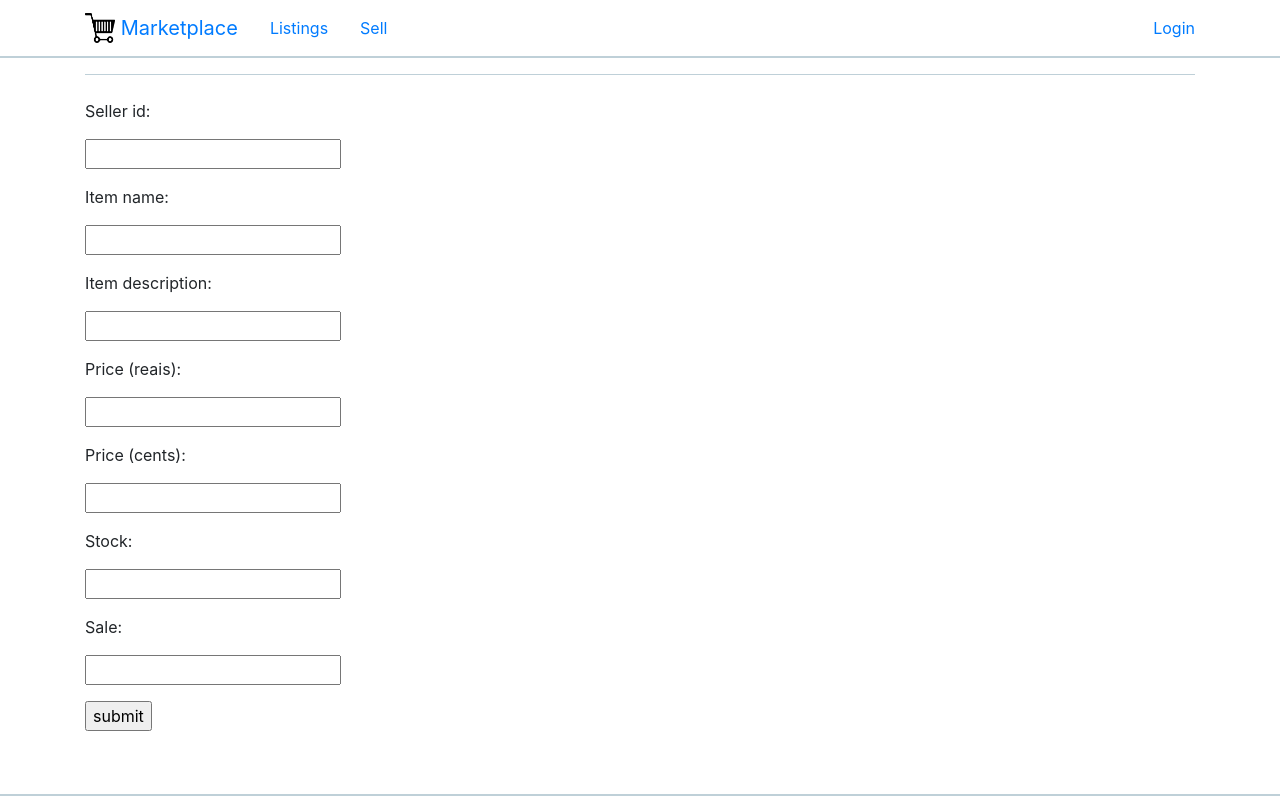
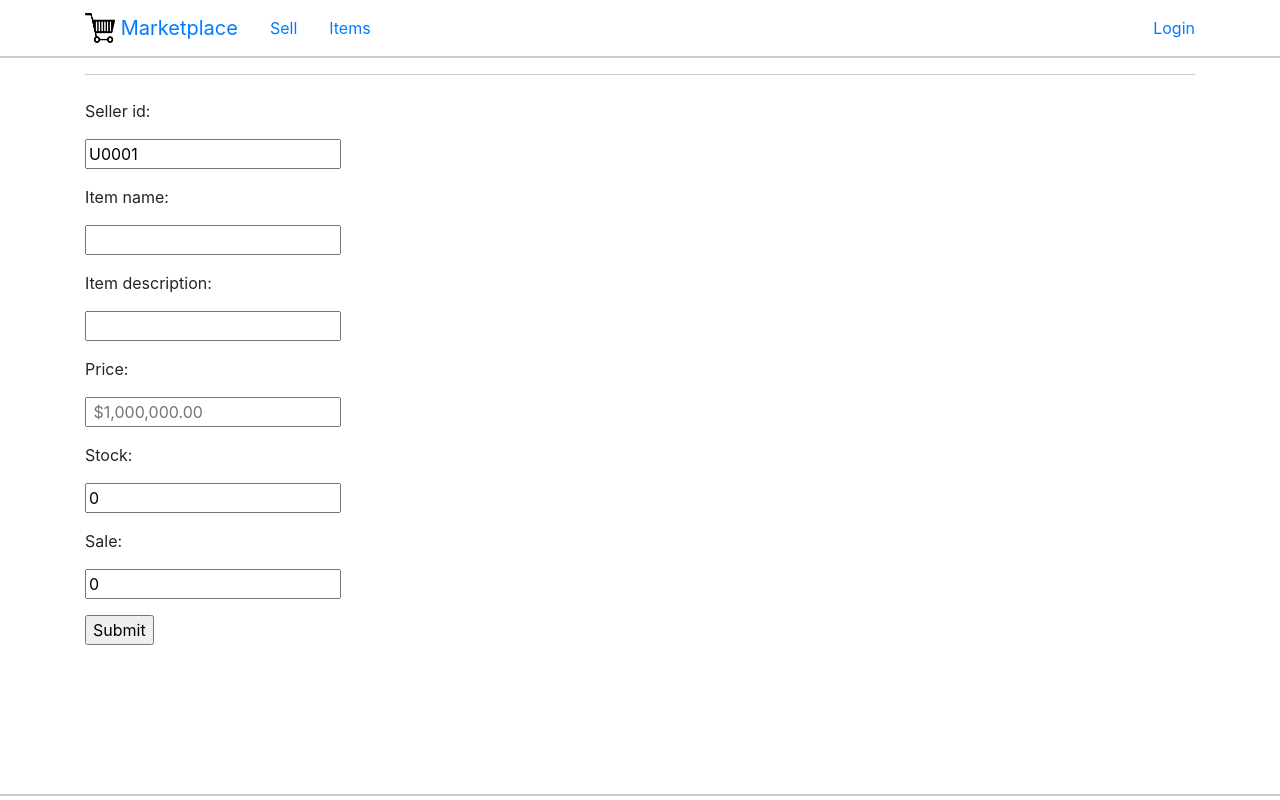
Before and after one commit to jacksonns/Loja_Virtual, a Flask app: page /sell in a window 1280 px wide. Run offline with Flask 2, Linux system fonts and the light colour scheme; some libraries are stand-ins or nearby versions.

Commit message:
adicionando restricoes para venda

```diff
--- a/integration_test/add_item_test.py
+++ b/integration_test/add_item_test.py
@@ -24,8 +24,7 @@ class TestAddItem:
         'seller_id': 'U0001',
         'name': 'Apple Watch',
         'description': 'Apple Watch Series 5 (Cellular + GPS, 44 mm)',
-        'price_reais': '6254',
-        'price_cents': '10',
+        'price': '6,254.00',
         'stock': '2',
         'sale': '0',
         }, follow_redirects=True)
--- a/src/router.py
+++ b/src/router.py
@@ -81,16 +81,20 @@ def login():
 def sell():
    if request.method == 'POST':
       data = request.form
+      price = (data['price']).partition(".")
+      reais = (price[0].replace(",",""))[1:] or 0
+      cents = price[2] or 0
+
       try:
          user = UserRepository().get_user_by_id(data['seller_id'])
          item = Item(str(uuid.uuid4()), user,
                      data['name'], data['description'],
-                     (int(data['price_reais']), int(data['price_cents'])),
+                     (int(reais), int(cents)),
                      int(data['stock']), int(data['sale']) )
          ItemRepository().add_item(item)
       except:
          return 'An error occurred', 400
-      return 'Submitted {}!'.format(data['name'])
+      return render_template('items.html')
    return render_template('sell.html')
 
 @app.route('/cart', methods=['GET', 'POST'])
--- a/src/templates/base.html
+++ b/src/templates/base.html
@@ -15,14 +15,14 @@
                     </a>
                 </li>
                 <li class="nav-item">
-                    <a class="nav-link" href="{{ url_for('home') }}">Listings</a>
+                    <a class="nav-link" href="{{ url_for('sell') }}">Sell</a>
                 </li>
                 <li class="nav-item">
-                    <a class="nav-link" href="{{ url_for('sell') }}">Sell</a>
+                    <a class="nav-link" href="{{ url_for('items') }}">Items</a>
                 </li>
             </ul>
             <ul class="nav navbar-right">
-                <li class="nav-item"><a href="{{ url_for('home') }}">Login</a></li>
+                <li class="nav-item"><a href="{{ url_for('login') }}">Login</a></li>
             </ul>
         </div>
     </nav>
--- a/src/templates/sell.html
+++ b/src/templates/sell.html
@@ -5,27 +5,62 @@
         <form method = "post">
 
             <p>Seller id:</p>
-            <p><input type = "text" name = "seller_id" /></p>
+            <p><input type = "text" name = "seller_id" value="U0001"/></p>
 
             <p>Item name:</p>
-            <p><input type = "text" name = "name" /></p>
+            <p><input type = "text" name = "name" value="" required/></p>
 
             <p>Item description:</p>
-            <p><input type = "text" name = "description" /></p>
+            <p><input type = "text" name = "description" value="" required/></p>
 
-            <p>Price (reais):</p>
-            <p><input type = "text" name = "price_reais" /></p>
-
-            <p>Price (cents):</p>
-            <p><input type = "text" name = "price_cents" /></p>
+            <p>Price:</p>
+            <p><input type="text" name="price" id="price" pattern="^\$\d{1,3}(,\d{3})*(\.\d+)?$" data-type="currency" placeholder=" $1,000,000.00" /></p>
 
             <p>Stock:</p>
-            <p><input type = "text" name = "stock" /></p>
+            <p><input type = "number" name = "stock" oninput="this.value = this.value.replace(/[^0-9.]/g, '').replace(/(\..*)\./g, '$1');" value="0" min="0" required/></p>
 
             <p>Sale:</p>
-            <p><input type = "text" name = "sale" /></p>
+            <p><input type = "number" name = "sale" oninput="this.value = this.value.replace(/[^0-9.]/g, '').replace(/(\..*)\./g, '$1');" value="0" min="0" required/></p>
 
-            <p><input type = "submit" value = "submit" /></p>
-            </form>
+            <p><input type = "submit" value = "Submit" /></p>
+        </form>
+
+        <script type="text/javascript">
+            function formatNumber(n) {
+                // format number 1000000 to 1,234,567
+                return n.replace(/\D/g, "").replace(/\B(?=(\d{3})+(?!\d))/g, ",")
+            }
+            function formatCurrency(input, blur) {
+                let input_val = input.value;
+
+                if (input_val === "") { return; }
+
+                if (String(input_val).indexOf(".") >= 0) {
+                    var decimal_pos = String(input_val).indexOf(".");
+
+                    var left_side = String(input_val).substring(0, decimal_pos);
+                    var right_side = String(input_val).substring(decimal_pos);
+
+                    left_side = formatNumber(left_side);
+                    right_side = formatNumber(right_side);
+
+                    if (blur === "blur") right_side += "00"
+
+                    right_side = right_side.substring(0, 2);
+                    input_val = "$" + left_side + "." + right_side;
+
+                } else {
+                    input_val = formatNumber(String(input_val));
+                    input_val = "$" + input_val;
+                }
+
+                input.value=String(input_val);
+            }
+
+            let input = document.getElementById("price");
+            input.addEventListener("keyup", (e) => {
+                formatCurrency(e.target);
+            })
+        </script>
     </div>
 {% endblock %}
```
Also changed, not shown: src/templates/items.html (+99 -3 lines), src/store.db, 2 other files.
